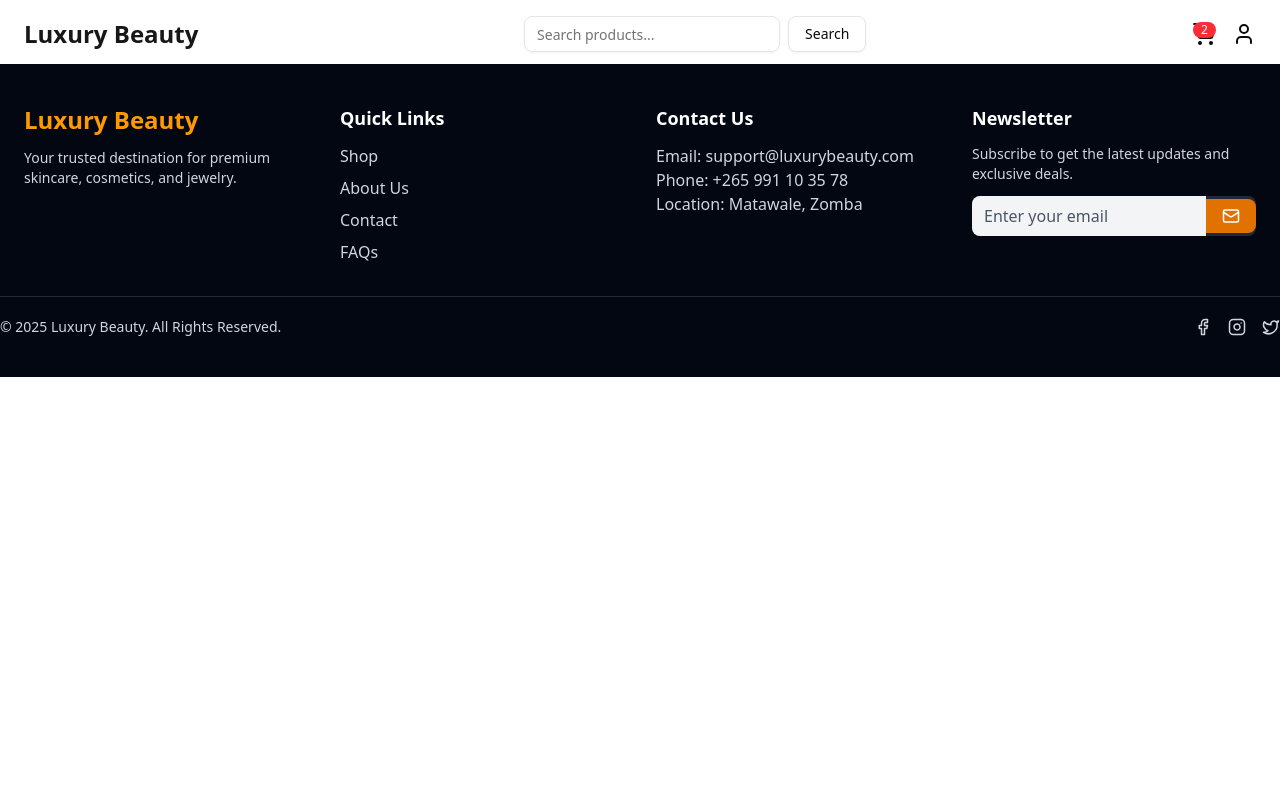
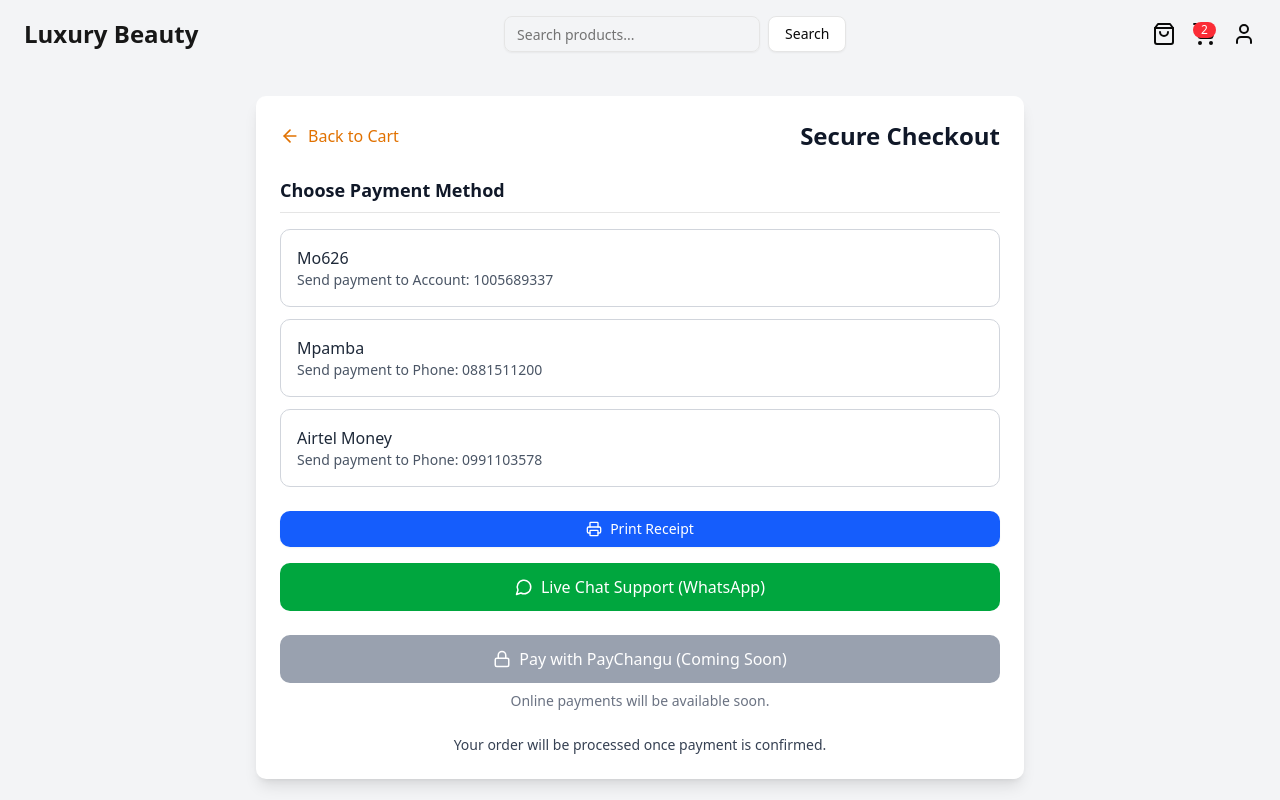
Before and after one commit to maulidiphilip/NectarSkin, a React (Vite) app in the folder deliwe-shops/: page /checkout in a window 1280 px wide. Shown: the top 800 px of the page. Built offline with nearby package versions, Linux system fonts and the light colour scheme.

Commit message:
The checkout page done

```diff
--- a/deliwe-shops/src/App.jsx
+++ b/deliwe-shops/src/App.jsx
@@ -5,6 +5,7 @@ import Footer from "./components/Footer";
 import CartPage from "./Pages/Cart";
 import Shop from "./Pages/Shop";
 import ProductDetails from "./components/Products-Details";
+import CheckoutPage from "./Pages/checkout";
 
 export default function App() {
   return (
@@ -15,6 +16,7 @@ export default function App() {
       <Route path="/cart" element={<CartPage />} />
       <Route path="/shop" element={<Shop/>}/>
       <Route path="/product/:id" element={<ProductDetails />} />
+      <Route path="/checkout" element={<CheckoutPage/>}/>
       </Routes>
       <Footer />
     </>
--- a/deliwe-shops/src/Pages/Cart/index.jsx
+++ b/deliwe-shops/src/Pages/Cart/index.jsx
@@ -112,7 +112,7 @@ const CartPage = () => {
             </div>
 
             <button className="w-full bg-amber-600 hover:bg-amber-700 text-white py-3 px-4 rounded-lg font-medium transition-all shadow-md hover:shadow-lg">
-              Proceed to Checkout
+              <Link to="/checkout">Proceed to Checkout</Link>
             </button>
 
             <p className="text-center text-gray-500 text-sm mt-4">
--- /dev/null
+++ b/deliwe-shops/src/Pages/checkout/index.jsx
@@ -0,0 +1,98 @@
+import { useState } from "react";
+import { ArrowLeft, Lock, CheckCircle, Printer, MessageCircle } from "lucide-react";
+import { Link } from "react-router-dom";
+import { Button } from "@/components/ui/button";
+
+const paymentOptions = [
+    { id: "mo626", name: "Mo626", details: "Send payment to Account: 1005689337" },
+    { id: "mpamba", name: "Mpamba", details: "Send payment to Phone: 0881511200" },
+    { id: "airtel", name: "Airtel Money", details: "Send payment to Phone: 0991103578" },
+];
+
+const CheckoutPage = () => {
+    const [selectedPayment, setSelectedPayment] = useState(null);
+    const total = 94.97; // Example total amount
+
+    // Print receipt function
+    const handlePrintReceipt = () => {
+        window.print();
+    };
+
+    return (
+        <div className="min-h-screen pt-24 px-6 bg-gray-100">
+            <div className="max-w-3xl mx-auto bg-white shadow-lg rounded-lg p-6">
+                {/* Header */}
+                <div className="flex items-center justify-between mb-6">
+                    <Link to="/cart" className="text-amber-600 hover:text-amber-800 flex items-center">
+                        <ArrowLeft className="mr-2" size={20} />
+                        <span className="hidden sm:inline">Back to Cart</span>
+                    </Link>
+                    <h1 className="text-2xl font-bold text-gray-900">Secure Checkout</h1>
+                </div>
+
+                {/* Payment Selection */}
+                <h2 className="text-lg font-semibold text-gray-900 border-b pb-2">Choose Payment Method</h2>
+                <div className="mt-4 space-y-3">
+                    {paymentOptions.map((option) => (
+                        <div
+                            key={option.id}
+                            className={`p-4 rounded-lg border cursor-pointer ${selectedPayment === option.id ? "border-amber-600 bg-amber-50" : "border-gray-300"
+                                } transition`}
+                            onClick={() => setSelectedPayment(option.id)}
+                        >
+                            <h3 className="font-medium text-gray-800">{option.name}</h3>
+                            <p className="text-sm text-gray-600">{option.details}</p>
+                        </div>
+                    ))}
+                </div>
+
+                {/* Confirmation Message */}
+                {selectedPayment && (
+                    <div className="mt-6 p-4 bg-green-100 text-green-800 rounded-lg flex items-start">
+                        <CheckCircle size={24} className="mr-3" />
+                        <p>
+                            Please send <strong>MWK{total.toFixed(2)}</strong> to{" "}
+                            <strong>{paymentOptions.find((p) => p.id === selectedPayment)?.details}</strong> and send a screenshot of the
+                            transaction to WhatsApp or email:{" "}
+                            <strong>philipmaulidi@yahoo.com</strong> for confirmation.
+                        </p>
+                    </div>
+                )}
+
+                {/* Print Receipt Button */}
+                <div className="mt-6">
+                    <Button onClick={handlePrintReceipt} className="w-full bg-blue-600 hover:bg-blue-700 text-white py-3 px-4 rounded-lg flex items-center justify-center gap-2">
+                        <Printer size={18} /> Print Receipt
+                    </Button>
+                </div>
+
+                {/* Live Chat Support Button */}
+                <div className="mt-4">
+                    <a
+                        href="https://wa.me/265991103578"
+                        target="_blank"
+                        rel="noopener noreferrer"
+                        className="w-full bg-green-600 hover:bg-green-700 text-white py-3 px-4 rounded-lg flex items-center justify-center gap-2"
+                    >
+                        <MessageCircle size={18} /> Live Chat Support (WhatsApp)
+                    </a>
+                </div>
+
+                {/* Future Online Payment */}
+                <div className="mt-6">
+                    <button className="w-full bg-gray-400 text-white py-3 px-4 rounded-lg font-medium cursor-not-allowed flex items-center justify-center gap-2">
+                        <Lock size={18} /> Pay with PayChangu (Coming Soon)
+                    </button>
+                    <p className="text-center text-gray-500 text-sm mt-2">Online payments will be available soon.</p>
+                </div>
+
+                {/* Order Confirmation */}
+                <p className="text-center text-gray-700 text-sm mt-6">
+                    Your order will be processed once payment is confirmed.
+                </p>
+            </div>
+        </div>
+    );
+};
+
+export default CheckoutPage;
--- a/deliwe-shops/src/components/Navbar/index.jsx
+++ b/deliwe-shops/src/components/Navbar/index.jsx
@@ -1,6 +1,6 @@
 import { useState, useEffect } from "react";
 import { Link } from "react-router-dom";
-import { ShoppingCart, User, Menu, X } from "lucide-react";
+import { ShoppingCart, User, Menu, X, ShoppingBagIcon } from "lucide-react";
 import { Button } from "@/components/ui/button";
 import { Input } from "@/components/ui/input";
 
@@ -43,6 +43,9 @@ export default function Navbar() {
 
         {/* Desktop Icons */}
         <div className="hidden md:flex items-center gap-4">
+        <Link to="/shop">
+            <ShoppingBagIcon size={24} />
+          </Link>
           <Link to="/cart" className="relative">
             <ShoppingCart size={24} />
             <span className="absolute top-0 right-0 bg-red-500 text-white text-xs rounded-full px-2">2</span>
@@ -65,6 +68,9 @@ export default function Navbar() {
           <Link to="/cart" className="flex items-center gap-2" onClick={() => setMenuOpen(false)}>
             <ShoppingCart size={20} /> Cart
           </Link>
+          <Link to="/shop" className="flex items-center gap-2" onClick={() => setMenuOpen(false)}>
+            <ShoppingBagIcon size={20} /> Shop
+          </Link>
           <Link to="/profile" className="flex items-center gap-2" onClick={() => setMenuOpen(false)}>
             <User size={20} /> Profile
           </Link>
```
